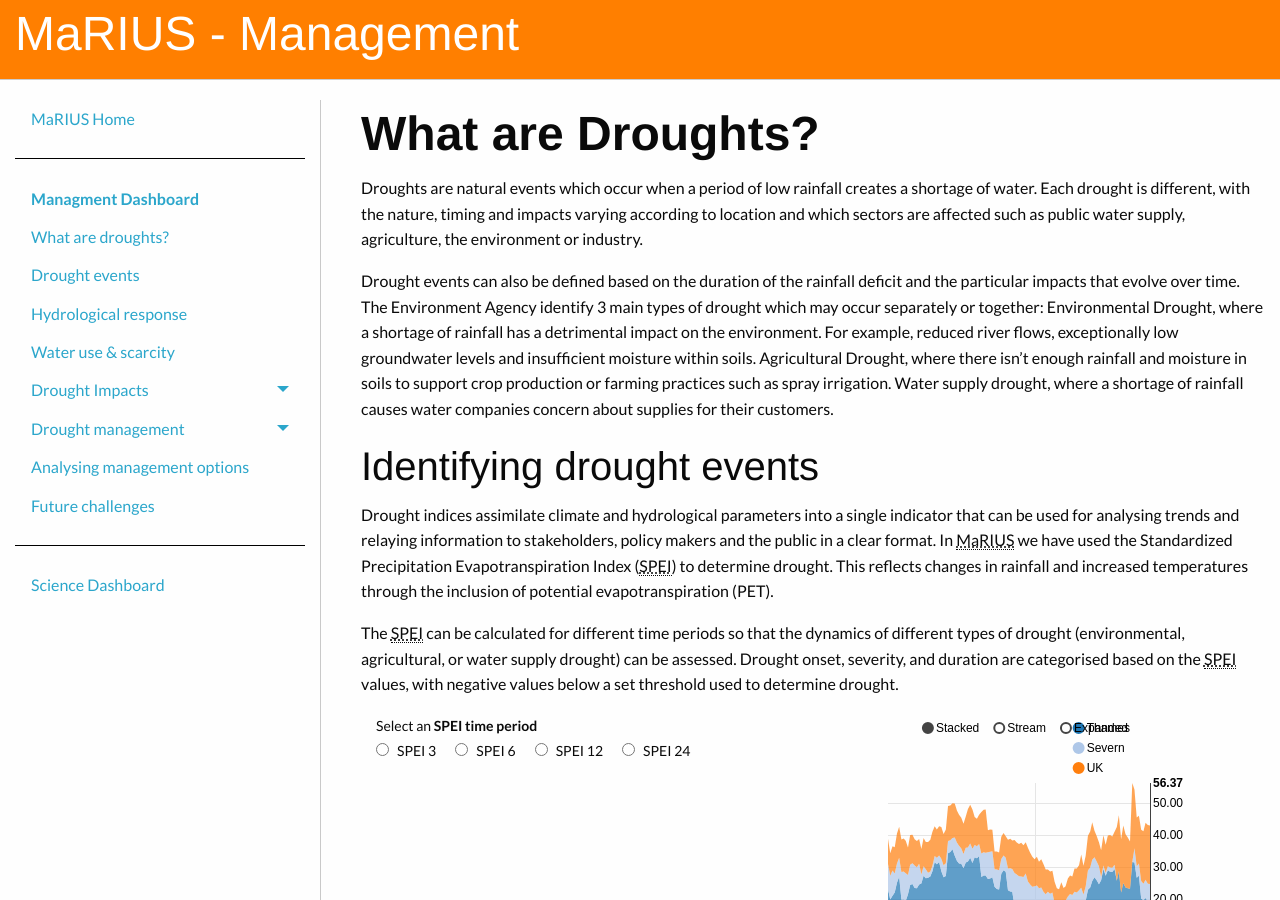
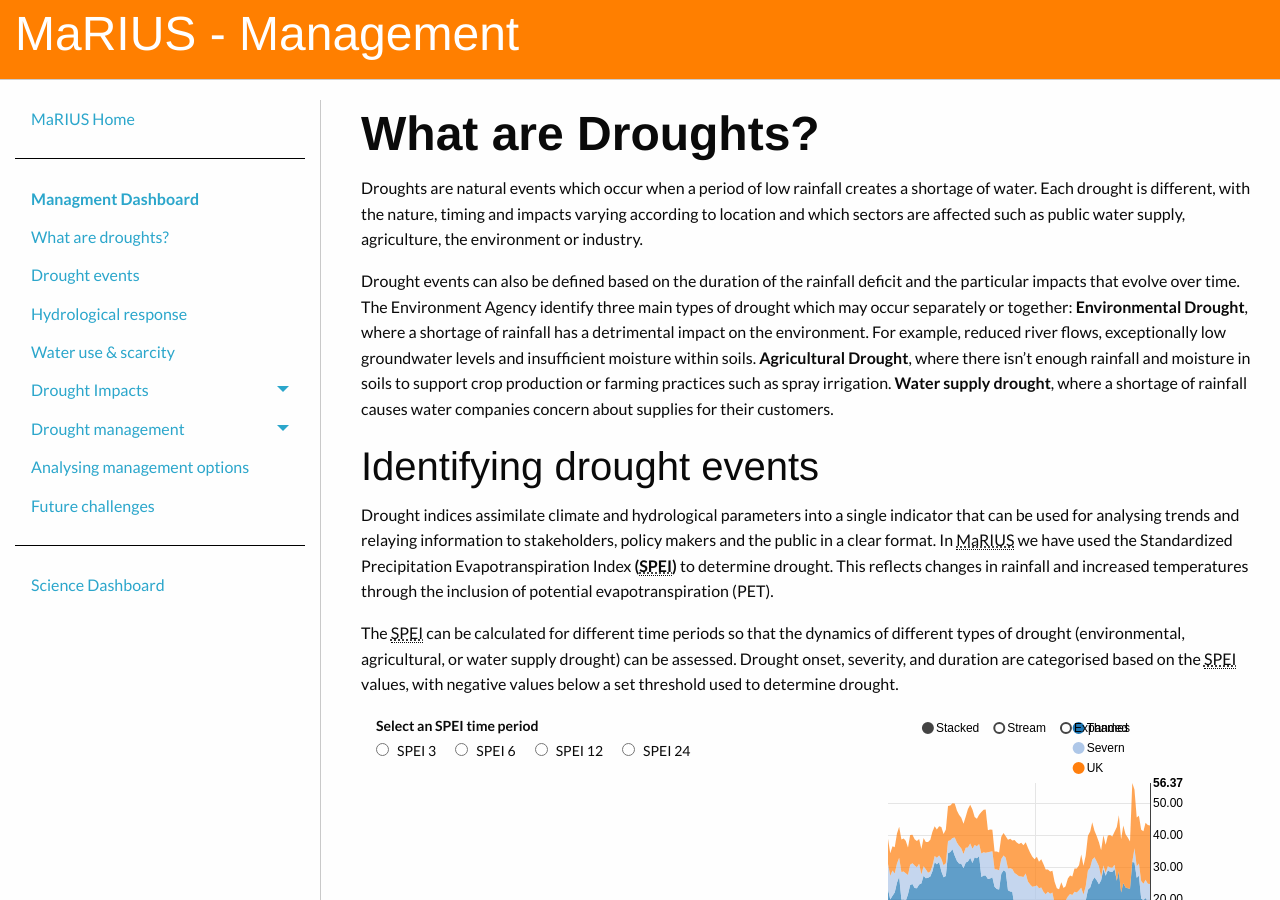
Before and after one commit to VictoriaJJ/mariusdroughtproject.org, a Jekyll site: the page built from _pages/dashboard/management/what_are_droughts.md, in a window 1280 px wide and 900 px high. Built offline with Jekyll 4.4.1, drawn with Linux system fonts in a browser that asks for light colours.

Commit message:
Updated text. Added a placeholder to add a video of how the SPEI changes over time for the UK.

```diff
--- a/_pages/dashboard/management/what_are_droughts.md
+++ b/_pages/dashboard/management/what_are_droughts.md
@@ -2,22 +2,21 @@
 layout: management
 published: true
 permalink: /dashboard/management/what_are_droughts/
-
 _title: What are Droughts?
 ---
 
 Droughts are natural events which occur when a period of low rainfall creates a shortage of water. Each drought is different, with the nature, timing and impacts varying according to location and which sectors are affected such as public water supply, agriculture, the environment or industry.
 
-Drought events can also be defined based on the duration of the rainfall deficit and the particular impacts that evolve over time. The Environment Agency identify 3 main types of drought which may occur separately or together: Environmental Drought, where a shortage of rainfall has a detrimental impact on the environment. For example, reduced river flows, exceptionally low groundwater levels and insufficient moisture within soils. Agricultural Drought, where there isn’t enough rainfall and moisture in soils to support crop production or farming practices such as spray irrigation. Water supply drought, where a shortage of rainfall causes water companies concern about supplies for their customers.
+Drought events can also be defined based on the duration of the rainfall deficit and the particular impacts that evolve over time. The Environment Agency identify three main types of drought which may occur separately or together: **Environmental Drought**, where a shortage of rainfall has a detrimental impact on the environment. For example, reduced river flows, exceptionally low groundwater levels and insufficient moisture within soils. **Agricultural Drought**, where there isn’t enough rainfall and moisture in soils to support crop production or farming practices such as spray irrigation. **Water supply drought**, where a shortage of rainfall causes water companies concern about supplies for their customers.
 
 ## Identifying drought events
 
-Drought indices assimilate climate and hydrological parameters into a single indicator that can be used for analysing trends and relaying information to stakeholders, policy makers and the public in a clear format. In MaRIUS we have used the Standardized Precipitation Evapotranspiration Index (SPEI) to determine drought. This reflects changes in rainfall and increased temperatures through the inclusion of potential evapotranspiration (PET).
+Drought indices assimilate climate and hydrological parameters into a single indicator that can be used for analysing trends and relaying information to stakeholders, policy makers and the public in a clear format. In MaRIUS we have used the Standardized Precipitation Evapotranspiration Index **(SPEI)** to determine drought. This reflects changes in rainfall and increased temperatures through the inclusion of potential evapotranspiration (PET).
 
 The SPEI can be calculated for different time periods so that the dynamics of different types of drought (environmental, agricultural, or water supply drought) can be assessed. Drought onset, severity, and duration are categorised based on the SPEI values, with negative values below a set threshold used to determine drought.
 
 <div class="large-6 medium-6 columns">
-	<label>Select an <b>SPEI time period</b></label>
+	<label><b>Select an SPEI time period</b></label>
 	<input type="radio" name="spei" value="spei3" id="spei3"><label for="spei3">SPEI 3</label>
 	<input type="radio" name="spei" value="spei6" id="spei6"><label for="spei6">SPEI 6</label>
 	<input type="radio" name="spei" value="spei12" id="spei12"><label for="spei12">SPEI 12</label>
```
Also changed, not shown: other parts of _pages/dashboard/management/what_are_droughts.md (+2 -0 lines).
